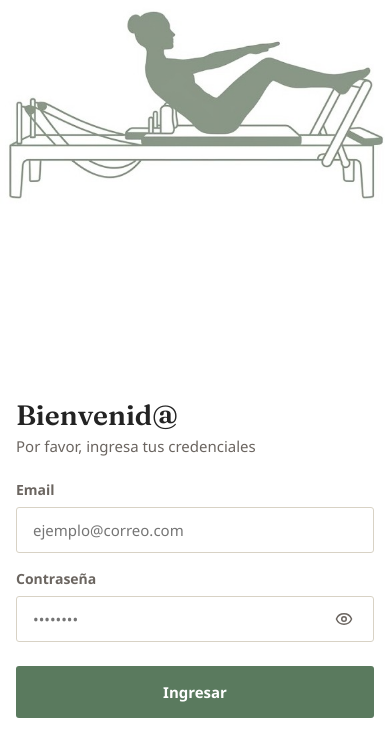
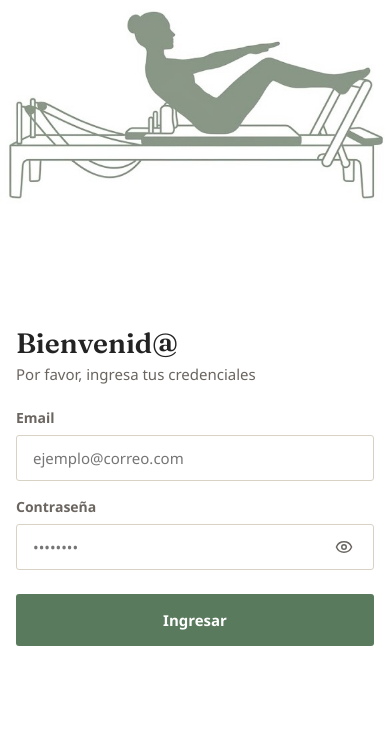
Before and after one commit to micamzz/turnos-pilates, a React (Vite) app: page / in a window 390 px wide. Shown: the top 756 px of the page. Built offline with nearby package versions, Linux system fonts and the light colour scheme; no server answers.

Commit message:
Cambios en el padding del formulario de login  para mobile

```diff
--- a/src/pages/Login.module.css
+++ b/src/pages/Login.module.css
@@ -200,12 +200,13 @@
 
 /* MOBILE MEDIANO */
 @media (max-width: 480px) {
+
+
   .ladoFormulario {
-    padding: var(--espacio-6) var(--espacio-4);
-     padding-top: 35vh;
+    padding: var(--espacio-4);
+     padding-top: 17vh;
 
   }
-
   .subtitulo {
     margin-bottom: var(--espacio-6);
   }
@@ -213,11 +214,6 @@
 
 /* MOBILE PEQUEÑO */
 @media (max-width: 360px) {
-  .ladoFormulario {
-    padding: var(--espacio-4);
-     padding-top: 17vh;
-
-  }
 
   .tituloFormulario {
     font-size: 24px;
```
